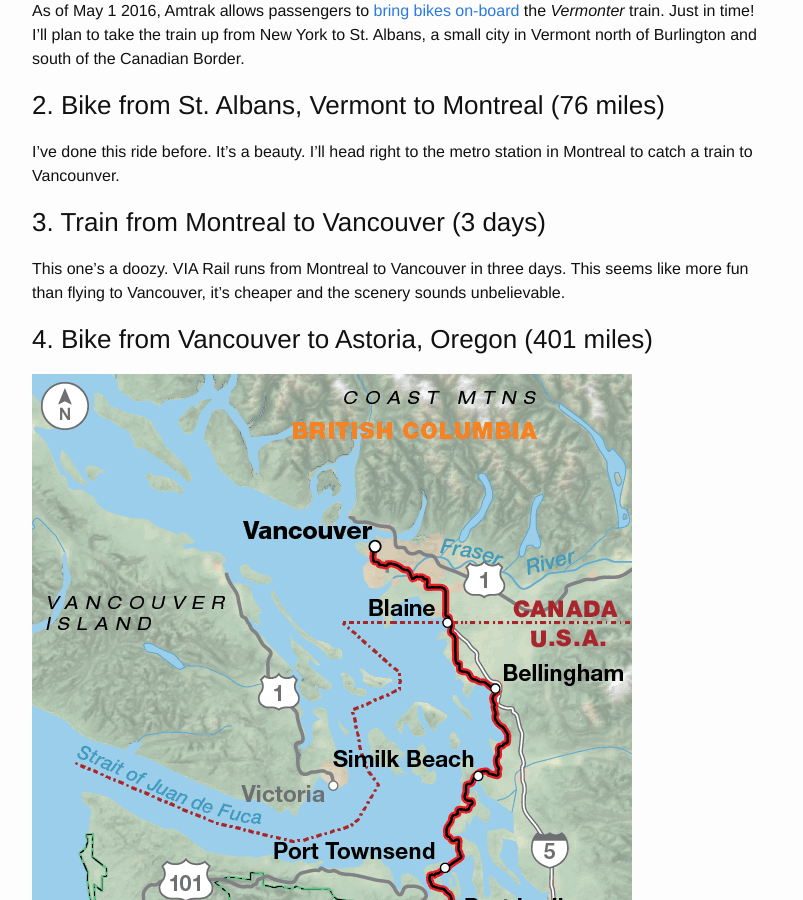
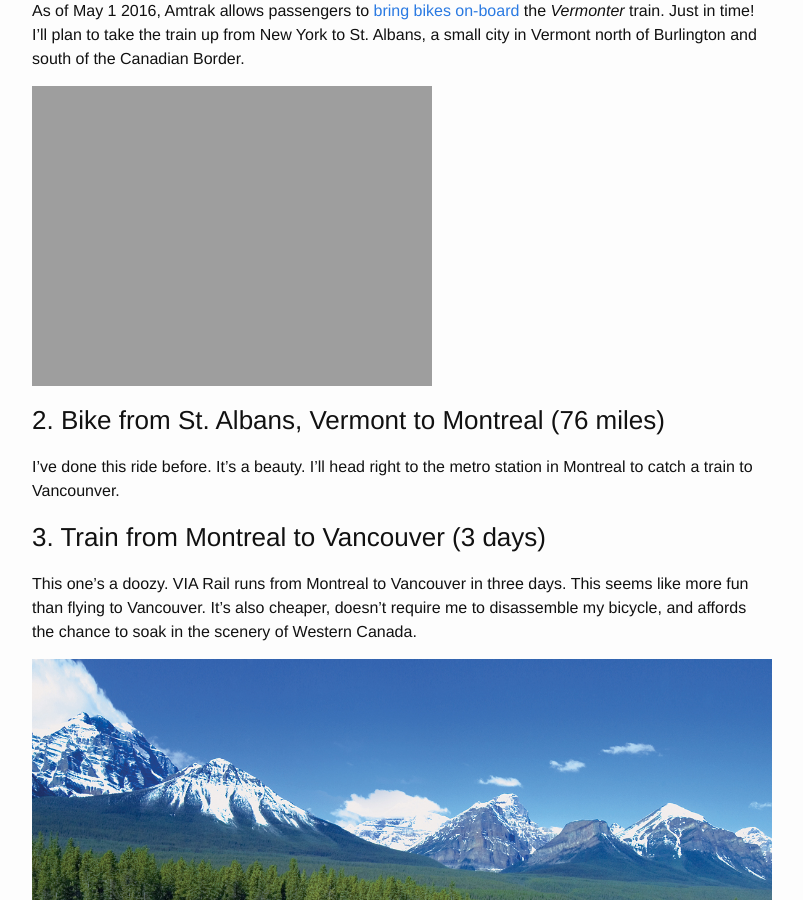
Before and after one commit to willgeary/willgeary.github.io, a Jekyll site: the page built from _posts/2016-05-20-biking-from-vancouver-to-los-angeles.markdown, in a window 1280 px wide and 900 px high, scrolled down 648 px. Shown: the whole window, without its empty margins (238-1041 px from the left). Built offline with Jekyll 4.4.1, drawn with Linux system fonts in a browser that asks for light colours; nearby versions of some CDN libraries.

Commit message:
save my work

```diff
--- a/_posts/2016-05-20-biking-from-vancouver-to-los-angeles.markdown
+++ b/_posts/2016-05-20-biking-from-vancouver-to-los-angeles.markdown
@@ -15,13 +15,18 @@ The trip would consist of:
 
 As of May 1 2016, Amtrak allows passengers to [bring bikes on-board](http://media.amtrak.com/2016/04/amtrak-now-offers-bike-service-on-the-vermonter/) the *Vermonter* train. Just in time! I'll plan to take the train up from New York to St. Albans, a small city in Vermont north of Burlington and south of the Canadian Border.
 
+![fig]({{ site.url }}/assets/2016-05-20-vermonter.png)
+
 ### 2. Bike from St. Albans, Vermont to Montreal (76 miles)
 
 I've done this ride before. It's a beauty. I'll head right to the metro station in Montreal to catch a train to Vancounver.
 
 ### 3. Train from Montreal to Vancouver (3 days)
 
-This one's a doozy. VIA Rail runs from Montreal to Vancouver in three days. This seems like more fun than flying to Vancouver, it's cheaper and the scenery sounds unbelievable.
+This one's a doozy. VIA Rail runs from Montreal to Vancouver in three days. This seems like more fun than flying to Vancouver. It's also cheaper, doesn't require me to disassemble my bicycle, and affords the chance to soak in the scenery of Western Canada.
+
+![fig]({{ site.url }}/assets/2016-05-20-via-rail-thru-canada.jpg)
+
 
 ### 4. Bike from Vancouver to Astoria, Oregon (401 miles)
 
```
Also changed, not shown: assets/2016-05-20-via-rail-thru-canada.jpg (added).
